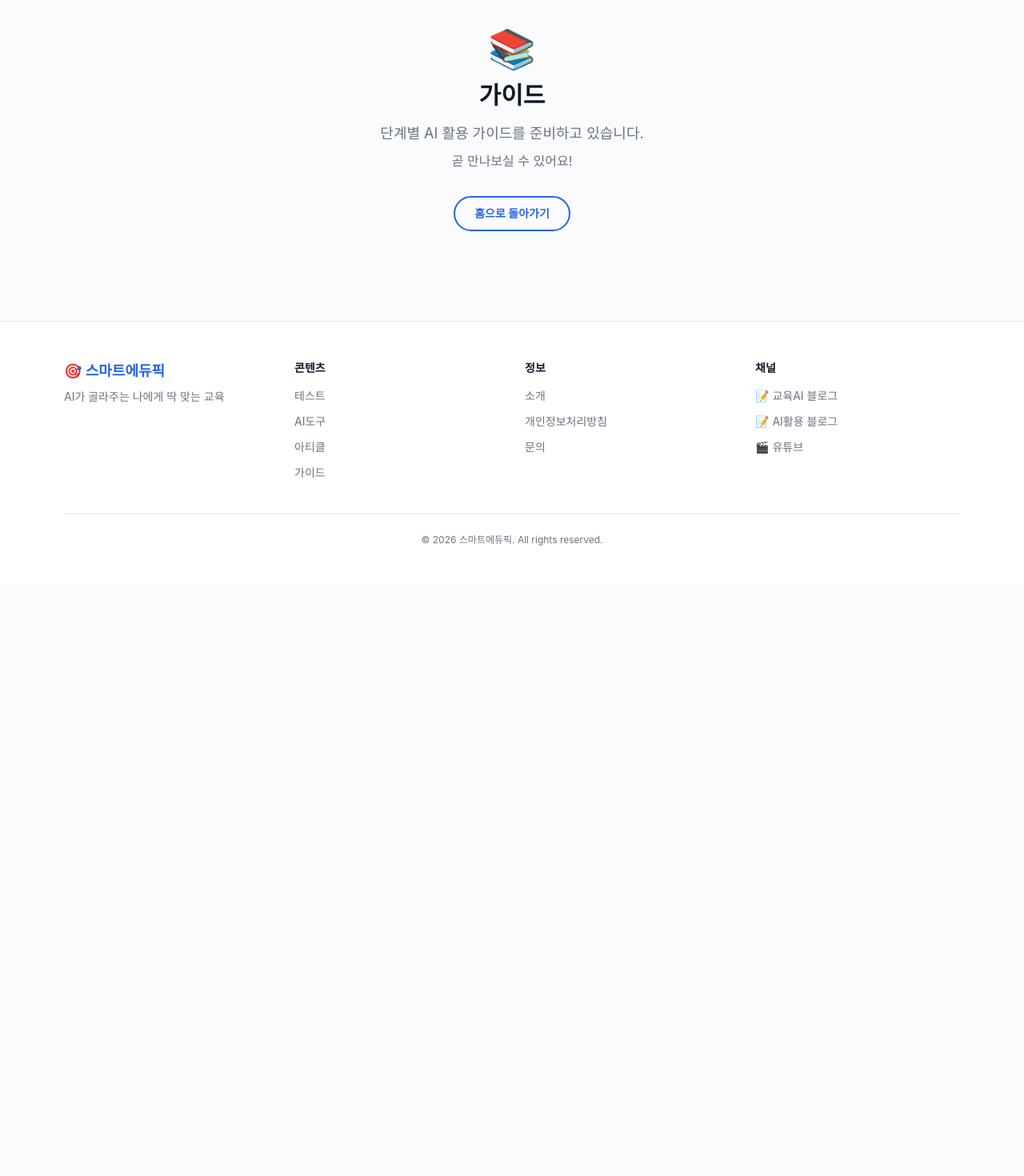
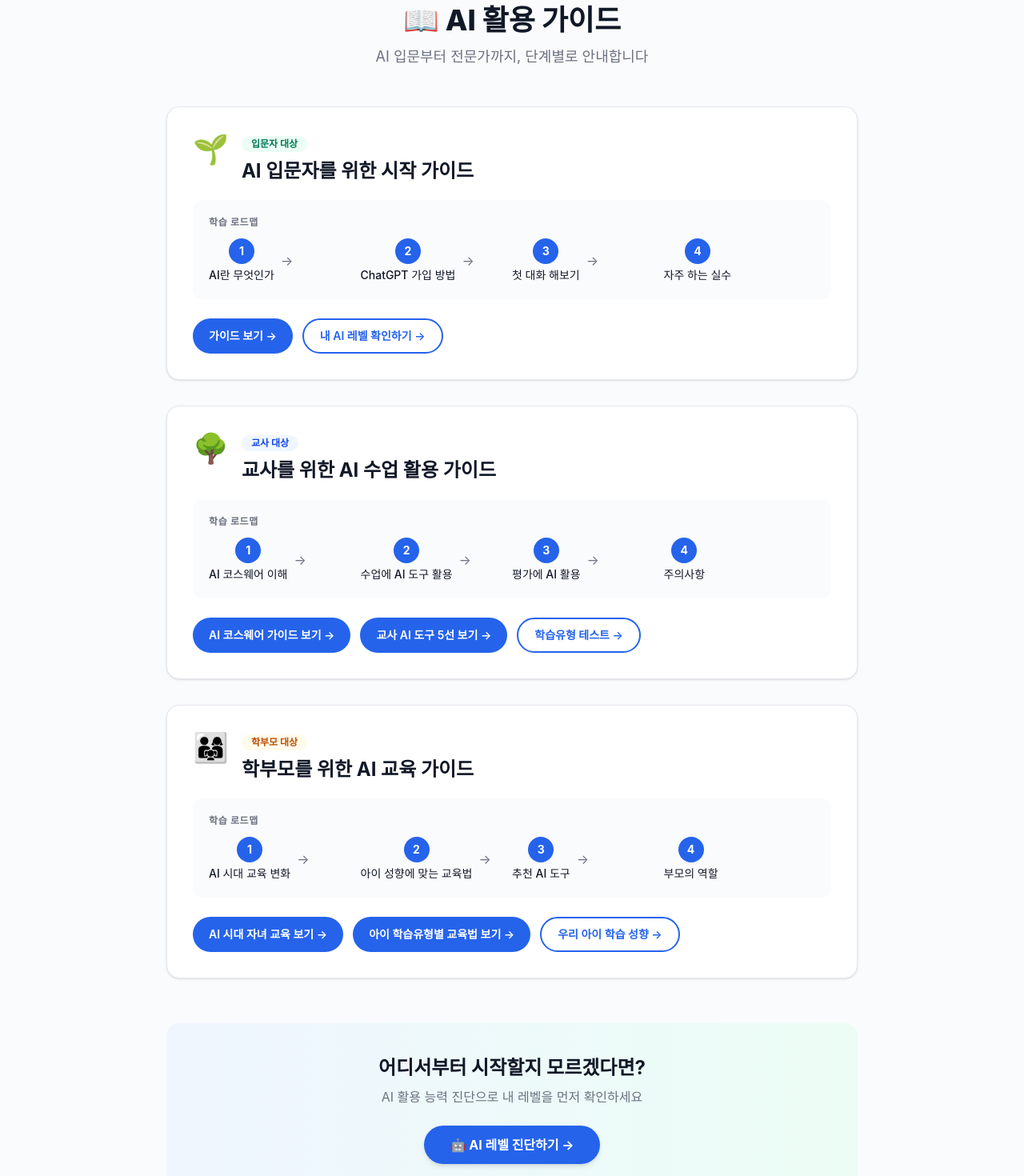
Before and after one commit to epledu/smartedu-pick, a Next.js app: page /guide in a window 1280 px wide. Shown: the part 140-1610 px from the top of the page at 80% size. Before the commit the page ends 871 px from the top, so only its background shows below. Built offline with nearby package versions, Linux system fonts and the light colour scheme; no server answers; a web font is replaced by a local one.

Commit message:
feat: /guide 페이지 구현 — 단계별 AI 활용 가이드 3종
AI 입문자/교사/학부모 대상 가이드 카드 + 4단계 로드맵 + 관련 아티클·테스트 연결

Co-Authored-By: Claude Opus 4.6 <noreply@anthropic.com>

```diff
--- a/src/app/guide/page.tsx
+++ b/src/app/guide/page.tsx
@@ -2,26 +2,202 @@ import type { Metadata } from 'next';
 import Link from 'next/link';
 
 export const metadata: Metadata = {
-  title: '가이드',
-  description: '단계별 AI 활용 가이드를 제공합니다. 초보부터 전문가까지.',
+  title: 'AI 활용 가이드 | 입문부터 전문가까지 - 스마트에듀픽',
+  description:
+    'AI 입문자, 교사, 학부모를 위한 단계별 AI 활용 가이드. 내 레벨에 맞는 학습 경로를 찾아보세요.',
+  keywords: 'AI활용가이드, AI입문, 교사AI활용, 학부모AI교육, AI학습로드맵',
 };
+
+interface GuideStep {
+  step: number;
+  label: string;
+}
+
+interface GuideCard {
+  emoji: string;
+  title: string;
+  target: string;
+  targetColor: string;
+  targetBg: string;
+  steps: GuideStep[];
+  articleLink: string;
+  articleLinks?: { label: string; href: string }[];
+  testLabel: string;
+  testLink: string;
+}
+
+const guides: GuideCard[] = [
+  {
+    emoji: '🌱',
+    title: 'AI 입문자를 위한 시작 가이드',
+    target: '입문자',
+    targetColor: 'text-emerald-700',
+    targetBg: 'bg-emerald-50',
+    steps: [
+      { step: 1, label: 'AI란 무엇인가' },
+      { step: 2, label: 'ChatGPT 가입 방법' },
+      { step: 3, label: '첫 대화 해보기' },
+      { step: 4, label: '자주 하는 실수' },
+    ],
+    articleLink: '/articles/chatgpt-beginner-guide-2026',
+    testLabel: '내 AI 레벨 확인하기',
+    testLink: '/test/ai-literacy',
+  },
+  {
+    emoji: '🌳',
+    title: '교사를 위한 AI 수업 활용 가이드',
+    target: '교사',
+    targetColor: 'text-blue-700',
+    targetBg: 'bg-blue-50',
+    steps: [
+      { step: 1, label: 'AI 코스웨어 이해' },
+      { step: 2, label: '수업에 AI 도구 활용' },
+      { step: 3, label: '평가에 AI 활용' },
+      { step: 4, label: '주의사항' },
+    ],
+    articleLink: '/articles/ai-courseware-guide',
+    articleLinks: [
+      { label: 'AI 코스웨어 가이드', href: '/articles/ai-courseware-guide' },
+      { label: '교사 AI 도구 5선', href: '/articles/teacher-ai-tools-5' },
+    ],
+    testLabel: '학습유형 테스트',
+    testLink: '/test/learning-style',
+  },
+  {
+    emoji: '👨‍👩‍👧',
+    title: '학부모를 위한 AI 교육 가이드',
+    target: '학부모',
+    targetColor: 'text-amber-700',
+    targetBg: 'bg-amber-50',
+    steps: [
+      { step: 1, label: 'AI 시대 교육 변화' },
+      { step: 2, label: '아이 성향에 맞는 교육법' },
+      { step: 3, label: '추천 AI 도구' },
+      { step: 4, label: '부모의 역할' },
+    ],
+    articleLink: '/articles/ai-era-child-education',
+    articleLinks: [
+      { label: 'AI 시대 자녀 교육', href: '/articles/ai-era-child-education' },
+      {
+        label: '아이 학습유형별 교육법',
+        href: '/articles/child-learning-type-education',
+      },
+    ],
+    testLabel: '우리 아이 학습 성향',
+    testLink: '/test/child-type',
+  },
+];
 
 export default function GuidePage() {
   return (
-    <div className="py-20 md:py-28">
-      <div className="mx-auto max-w-2xl px-4 text-center">
-        <span className="mb-4 block text-5xl">📚</span>
-        <h1 className="mb-4 text-3xl font-extrabold text-text-primary">가이드</h1>
-        <p className="mb-2 text-lg text-text-secondary">
-          단계별 AI 활용 가이드를 준비하고 있습니다.
-        </p>
-        <p className="mb-8 text-text-secondary">곧 만나보실 수 있어요!</p>
-        <Link
-          href="/"
-          className="inline-flex h-11 items-center rounded-full border-2 border-primary px-6 text-sm font-semibold text-primary transition-all hover:bg-primary hover:text-white"
-        >
-          홈으로 돌아가기
-        </Link>
+    <div className="py-12 md:py-20">
+      <div className="mx-auto max-w-4xl px-4">
+        {/* Header */}
+        <header className="mb-12 text-center">
+          <h1 className="mb-3 text-3xl font-extrabold text-text-primary md:text-4xl">
+            📖 AI 활용 가이드
+          </h1>
+          <p className="text-base text-text-secondary md:text-lg">
+            AI 입문부터 전문가까지, 단계별로 안내합니다
+          </p>
+        </header>
+
+        {/* Guide Cards */}
+        <div className="flex flex-col gap-8">
+          {guides.map((guide) => (
+            <article
+              key={guide.title}
+              className="overflow-hidden rounded-2xl border border-border bg-surface shadow-sm transition-all hover:shadow-lg"
+            >
+              <div className="p-6 md:p-8">
+                {/* Top: emoji + tag + title */}
+                <div className="mb-5 flex items-start gap-4">
+                  <span className="text-4xl">{guide.emoji}</span>
+                  <div>
+                    <span
+                      className={`mb-2 inline-block rounded-full px-3 py-0.5 text-xs font-semibold ${guide.targetBg} ${guide.targetColor}`}
+                    >
+                      {guide.target} 대상
+                    </span>
+                    <h2 className="text-xl font-bold text-text-primary md:text-2xl">
+                      {guide.title}
+                    </h2>
+                  </div>
+                </div>
+
+                {/* Step Roadmap */}
+                <div className="mb-6 rounded-xl bg-bg p-4 md:p-5">
+                  <p className="mb-3 text-xs font-semibold text-text-secondary uppercase tracking-wider">
+                    학습 로드맵
+                  </p>
+                  <div className="flex flex-col gap-2 sm:flex-row sm:items-center sm:gap-0">
+                    {guide.steps.map((s, i) => (
+                      <div key={s.step} className="flex items-center sm:flex-1">
+                        <div className="flex items-center gap-2 sm:flex-col sm:gap-1 sm:text-center">
+                          <span className="flex h-8 w-8 shrink-0 items-center justify-center rounded-full bg-primary text-sm font-bold text-white">
+                            {s.step}
+                          </span>
+                          <span className="text-sm font-medium text-text-primary">
+                            {s.label}
+                          </span>
+                        </div>
+                        {i < guide.steps.length - 1 && (
+                          <span className="mx-2 hidden text-text-secondary sm:block">
+                            →
+                          </span>
+                        )}
+                      </div>
+                    ))}
+                  </div>
+                </div>
+
+                {/* Action Buttons */}
+                <div className="flex flex-col gap-3 sm:flex-row">
+                  {guide.articleLinks ? (
+                    guide.articleLinks.map((al) => (
+                      <Link
+                        key={al.href}
+                        href={al.href}
+                        className="inline-flex h-11 items-center justify-center rounded-full bg-primary px-5 text-sm font-semibold text-white transition-all hover:bg-blue-700"
+                      >
+                        {al.label} 보기 →
+                      </Link>
+                    ))
+                  ) : (
+                    <Link
+                      href={guide.articleLink}
+                      className="inline-flex h-11 items-center justify-center rounded-full bg-primary px-5 text-sm font-semibold text-white transition-all hover:bg-blue-700"
+                    >
+                      가이드 보기 →
+                    </Link>
+                  )}
+                  <Link
+                    href={guide.testLink}
+                    className="inline-flex h-11 items-center justify-center rounded-full border-2 border-primary px-5 text-sm font-semibold text-primary transition-all hover:bg-primary hover:text-white"
+                  >
+                    {guide.testLabel} →
+                  </Link>
+                </div>
+              </div>
+            </article>
+          ))}
+        </div>
+
+        {/* Bottom CTA */}
+        <section className="mt-14 rounded-2xl bg-gradient-to-r from-blue-50 to-emerald-50 p-8 text-center md:p-10">
+          <h2 className="mb-2 text-xl font-bold text-text-primary md:text-2xl">
+            어디서부터 시작할지 모르겠다면?
+          </h2>
+          <p className="mb-6 text-text-secondary">
+            AI 활용 능력 진단으로 내 레벨을 먼저 확인하세요
+          </p>
+          <Link
+            href="/test/ai-literacy"
+            className="inline-flex h-12 items-center rounded-full bg-primary px-8 text-base font-bold text-white shadow-md transition-all hover:bg-blue-700 hover:shadow-lg"
+          >
+            🤖 AI 레벨 진단하기 →
+          </Link>
+        </section>
       </div>
     </div>
   );
```
